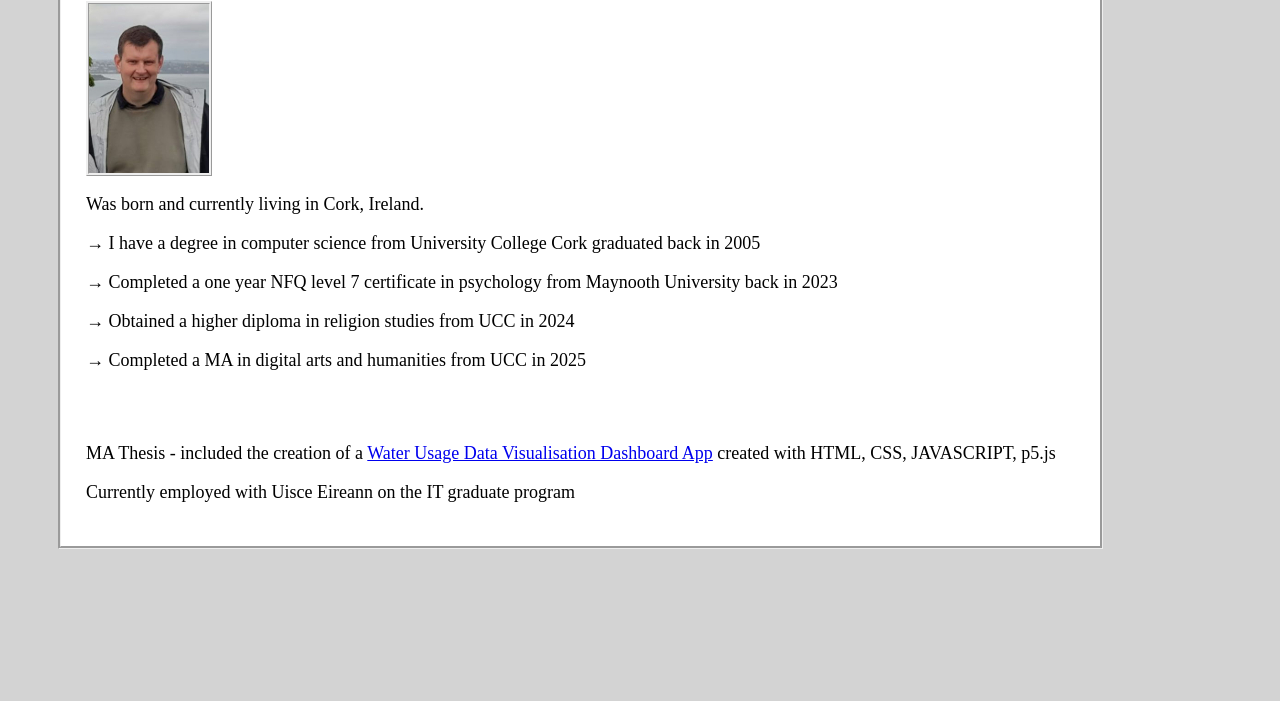
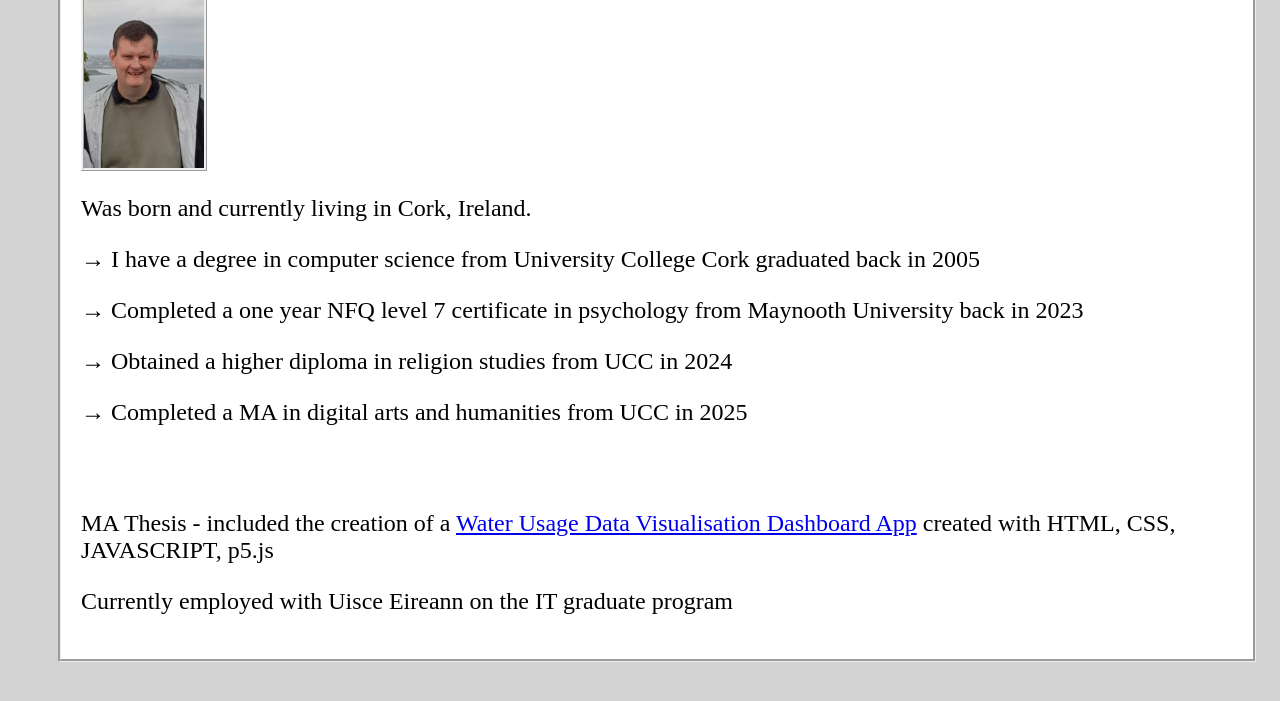
Before and after one commit to agilesumo/aboutandy, a plain HTML site: page index.html in a window 1280 px wide. Shown: the part 165-866 px from the top of the page. Before the commit the page ends 800 px from the top, so only its background shows below. Drawn offline with Linux system fonts and the light colour scheme.

Commit message:
Update index.html

```diff
--- a/index.html
+++ b/index.html
@@ -9,15 +9,15 @@
 
     }
         div {
-            padding: 25px;
+            padding: 20px;
             background-color: white;
-            inline-size: 85%;
+            inline-size: 99%;
             border-style: groove;
 
     }
         p {
 
-           font-size: large;
+           font-size: x-large;
 
         }
 
```
